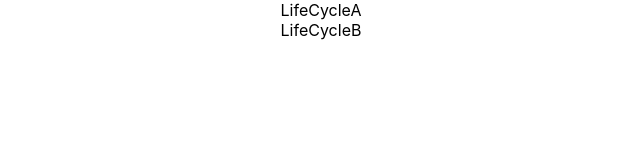
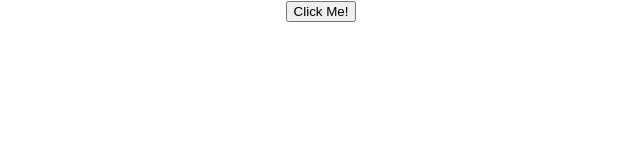
Before and after one commit to x-farzan/CodeEvolution-React-basics, a React (Create React App) app: page / in a window 1280 px wide. Shown: the top 160 px of the page, without its empty margins (319-959 px from the left). Built offline with nearby package versions, Linux system fonts and the light colour scheme.

Commit message:
Update mount lifecycle.

```diff
--- a/src/App.js
+++ b/src/App.js
@@ -21,12 +21,15 @@ import Inline from "./components/Inline";
 import classes from "./components/appStyle.module.css";
 import Form from "./components/Form";
 import LifeCycleA from "./components/LifeCycleA";
+import UpdateLifeCycle from "./components/UpdateLifeCycle";
 
 function App() {
   return (
     <div className="App">
+      <UpdateLifeCycle />
 
-      <LifeCycleA />
+      {/* Mounting life cycle */}
+      {/* <LifeCycleA /> */}
 
       {/* Form handling */}
       {/* <Form /> */}
--- /dev/null
+++ b/src/components/UpdateLifeCycle.js
@@ -0,0 +1,46 @@
+import React, { Component } from "react";
+
+class UpdateLifeCycle extends Component {
+  constructor(props) {
+    super(props);
+
+    this.state = {
+      name: "Farzan",
+    };
+    console.log(`LifeCycleA Constructor >>>>> `);
+  }
+
+  static getDerivedStateFromProps(props, state) {
+    console.log(`LifeCycleA getDerivedStateFromProps`);
+    return null;
+  }
+
+  shouldComponentUpdate() {
+    console.log(`LifeCycleA shouldCompoentnUpdate`);
+    return true;
+  }
+
+  getSnapshotBeforeUpdate(prevState, prevProps) {
+    console.log(`LifeCycleA getSnapshotBeforeUpdate`);
+  }
+
+  componentDidUpdate() {
+    console.log(`LifeCycleA componentDidUpdate`);
+  }
+
+  changeState = () => {
+    console.log(`LifeCycleA changeState`);
+  };
+
+  render() {
+    return (
+      <div>
+        <div>
+          <button onClick={this.changeState}>Click Me!</button>
+        </div>
+      </div>
+    );
+  }
+}
+
+export default UpdateLifeCycle;
```
